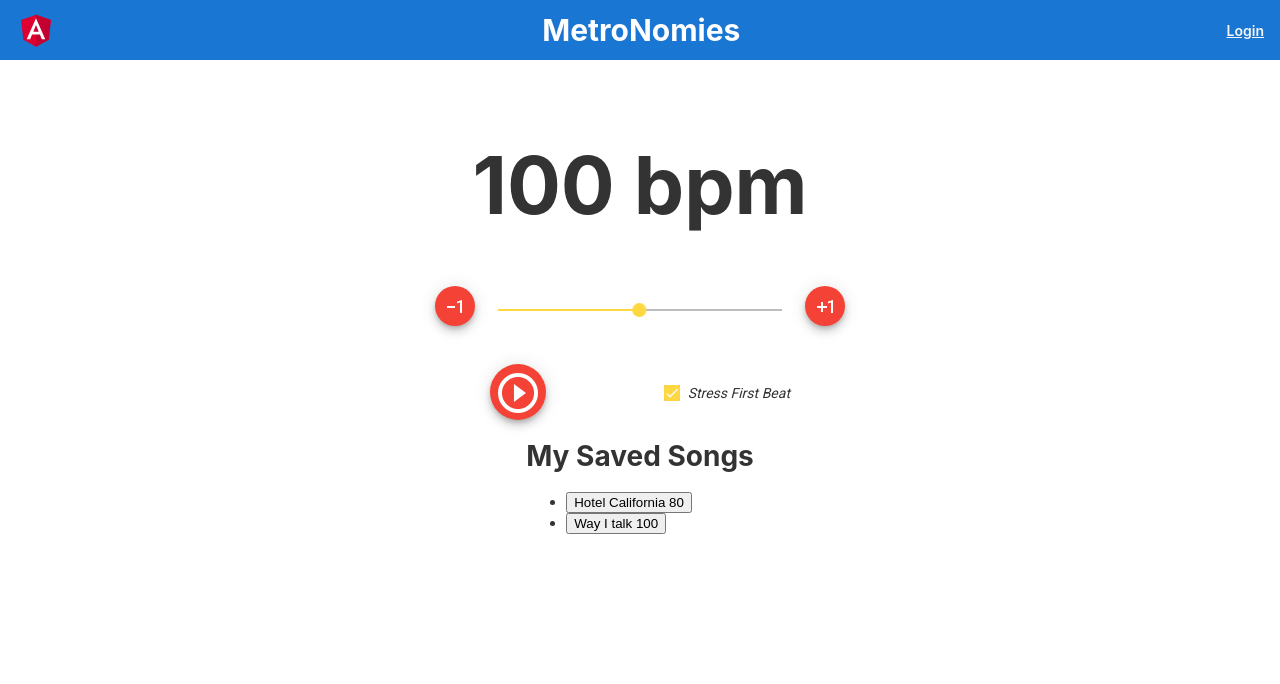
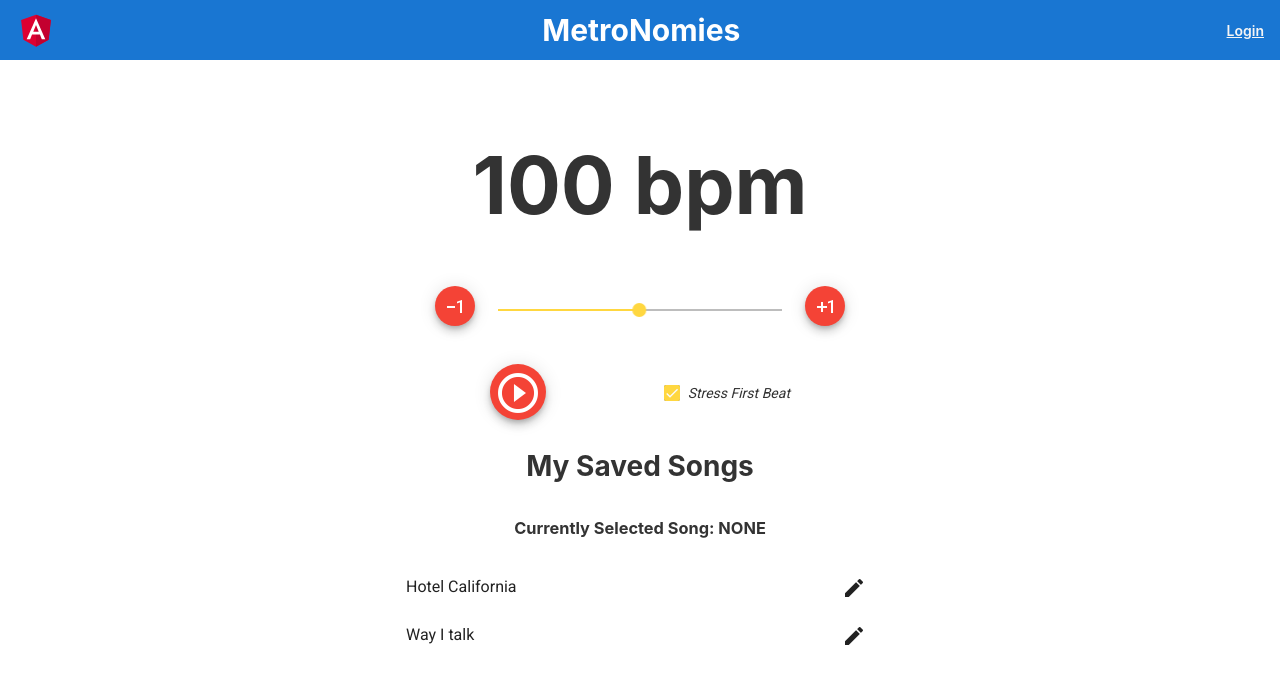
Before and after one commit to pdunbar1999/Metronome, an Angular app: page / in a window 1280 px wide. Shown: the top 684 px of the page. Built offline with nearby package versions, Linux system fonts and the light colour scheme.

Commit message:
Added list, with button to create overlay to edit. In the comments

```diff
--- a/src/app/app.module.ts
+++ b/src/app/app.module.ts
@@ -7,7 +7,7 @@ import {MatIconModule} from '@angular/material/icon';
 import {MatCardModule} from '@angular/material/card';
 import {MatFormFieldModule} from '@angular/material/form-field';
 import {MatInputModule} from '@angular/material/input';
-
+import { MatListModule } from '@angular/material/list';
 import { AppRoutingModule } from './app-routing.module';
 import { AppComponent } from './app.component';
 import { NoopAnimationsModule } from '@angular/platform-browser/animations';
@@ -36,7 +36,8 @@ import { SavedBeatsComponent } from './saved-beats/saved-beats.component';
     MatCardModule,
     MatFormFieldModule,
     MatInputModule,
-    ReactiveFormsModule
+    ReactiveFormsModule,
+    MatListModule
   ],
   providers: [],
   bootstrap: [AppComponent]
--- a/src/app/saved-beats/saved-beats.component.css
+++ b/src/app/saved-beats/saved-beats.component.css
@@ -0,0 +1,16 @@
+.option {
+    width: 500px;
+}
+
+.content {
+    display: flex;
+    margin: 10px auto 32px;
+    padding: 0 16px;
+    max-width: 960px;
+    flex-direction: column;
+    align-items: center;
+  }
+
+  .header {
+      text-align: center;
+  }
--- a/src/app/saved-beats/saved-beats.component.html
+++ b/src/app/saved-beats/saved-beats.component.html
@@ -1,16 +1,44 @@
-<div>
-    <h1>My Saved Songs</h1>
+<div class="content">
+    <h1 class="header">My Saved Songs</h1>
 
-    <div *ngIf="selectedSong">
-        <h3>Currently Selected Song: {{selectedSong.name | uppercase}} </h3>
-    </div>
+    <h3>Currently Selected Song: {{selectedSong | uppercase}} </h3>
+<!--
+    <mat-selection-list disableRipple="false" class="option" #songs [multiple]="false">
+        <mat-list-option class="test" *ngFor="let song of listOfSongs" (click)="onSelect(song)">
+            <mat-list-item>
+                <h3>{{song.name}}</h3>
+            </mat-list-item>
 
-    <ul>
-        <li *ngFor="let song of listOfSongs">
-            <button [class.selected]="song === selectedSong" type="button" (click)="onSelect(song)">
-                <span>{{song.name}}</span>
-                <span> {{song.BPM}}</span>
+
+
+
+        </mat-list-option>
+    </mat-selection-list> -->
+
+    <mat-nav-list class="option">
+        <a mat-list-item *ngFor="let song of listOfSongs" (click)="onSelect(song)" [disableRipple]="false">
+
+            <h3 matLine>{{song.name}}</h3>
+            <button mat-icon-button (click)="onEdit(song)">
+                <mat-icon>edit</mat-icon>
             </button>
-        </li>
-    </ul>
+        </a>
+    </mat-nav-list>
+
+
 </div>
+<!--
+<mat-nav-list>
+	<a mat-list-item *ngFor="let item of items;" (click)="navigate(item)" [disableRipple]="true">
+		<mat-icon matListAvatar>person</mat-icon>
+
+		<h3 matLine> {{item.name}}</h3>
+		<p matLine>
+			{{item.details}}
+		</p>
+
+    <button mat-icon-button (click)="onEdit($event, item)">
+      <mat-icon>edit</mat-icon>
+    </button>
+	</a>
+</mat-nav-list> -->
--- a/src/app/saved-beats/saved-beats.component.ts
+++ b/src/app/saved-beats/saved-beats.component.ts
@@ -22,13 +22,19 @@ export class SavedBeatsComponent implements OnInit {
   }
 
   //What song the user selects from the list
-  selectedSong?: Song;
+  selectedSong = "None";
 
   //Selects a different song
   onSelect(song: Song): void {
-    this.selectedSong = song;
+    this.selectedSong = song.name;
     //Emits event to parent component to change the BPM
     this.songChanged.emit(song);
+  }
+
+  onEdit(song:Song): void {
+    console.log("it works");
+    //Create overlay here
+    //https://codinglatte.com/posts/angular/reusable-modal-overlay-using-angular-cdk-overlay/
   }
 
   //Empty list
```
Also changed, not shown: src/styles.css (line endings or trailing spaces).
